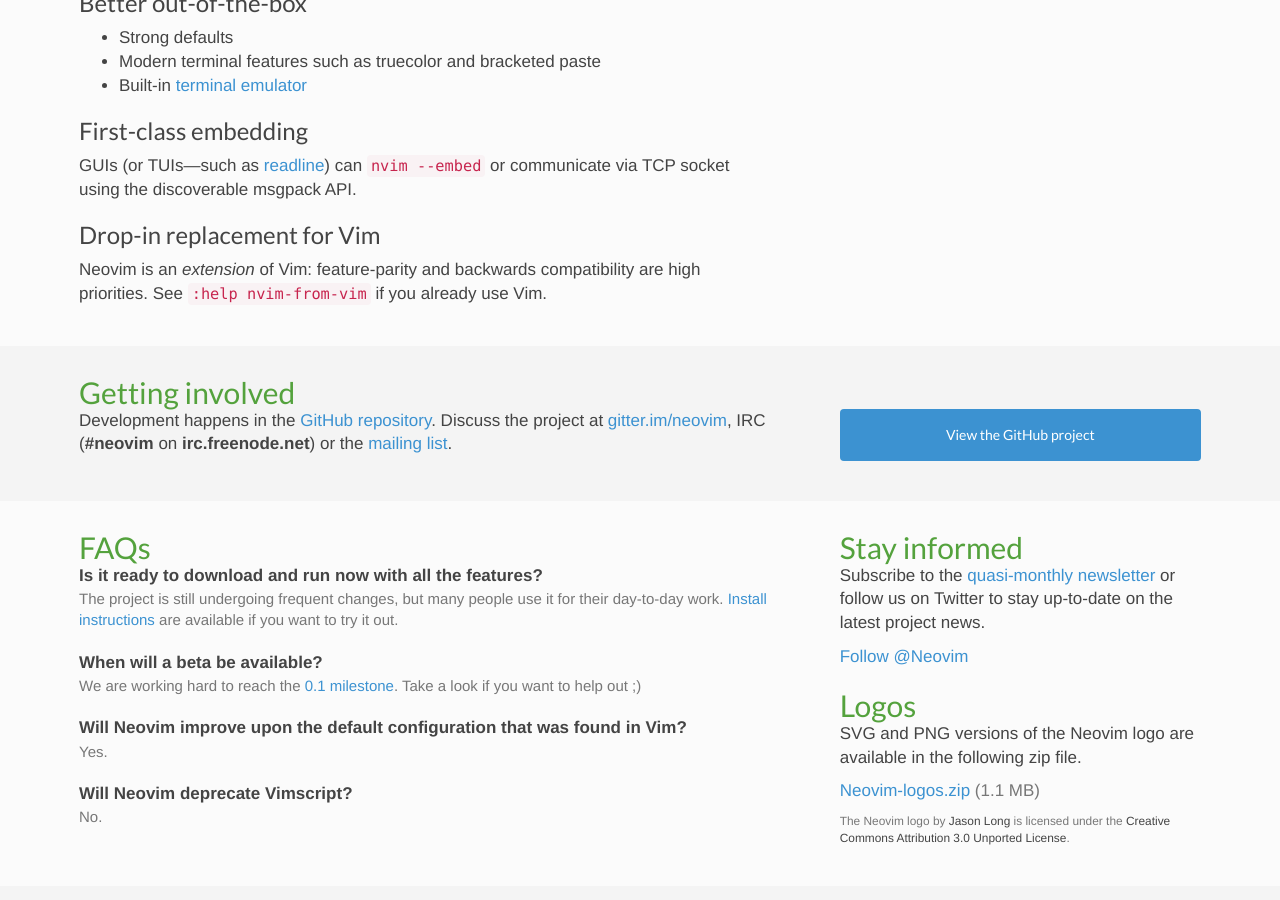
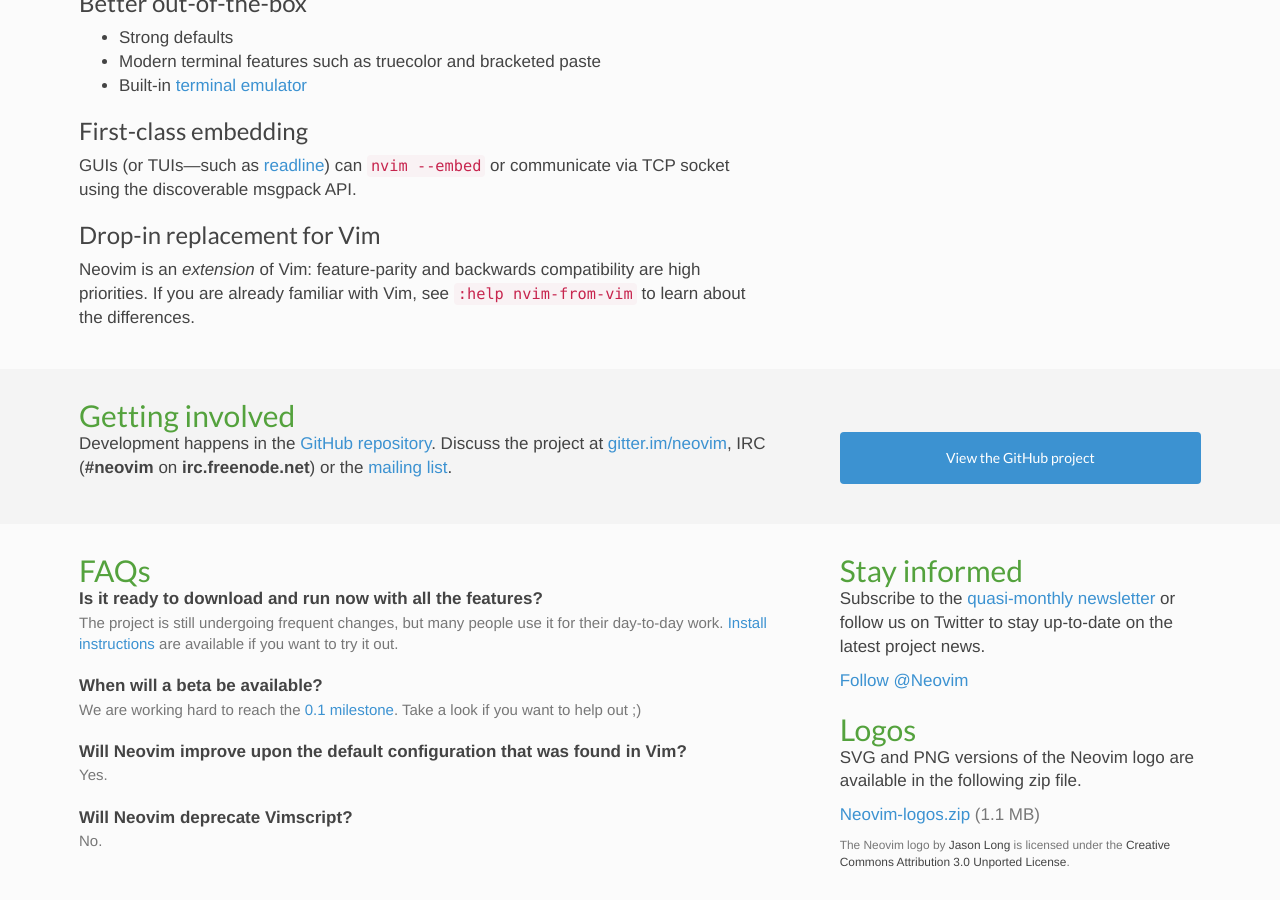
Before and after one commit to neovim/neovim.github.io, a Jekyll site: the page built from index.html, in a window 1280 px wide and 900 px high, scrolled down 498 px. Built offline with Jekyll 4.4.1, drawn with Linux system fonts in a browser that asks for light colours; nearby versions of some CDN libraries; Markdown is read by kramdown in place of the engine named in the settings; comment, search, counter and statistics services are not loaded.

Commit message:
Improve wording on home page.

```diff
--- a/index.html
+++ b/index.html
@@ -37,8 +37,9 @@
 
       <h3>Drop-in replacement for Vim</h3>
       <p>Neovim is an <em>extension</em> of Vim: feature-parity and backwards
-      compatibility are high priorities. See <code>:help nvim-from-vim</code>
-      if you already use Vim.</p>
+      compatibility are high priorities. If you are already familiar with Vim,
+      see <a href="/doc/user/nvim_from_vim.html"><code>:help nvim-from-vim</code></a>
+      to learn about the differences.</p>
 
     </div>
     <div class="col-narrow">
```
